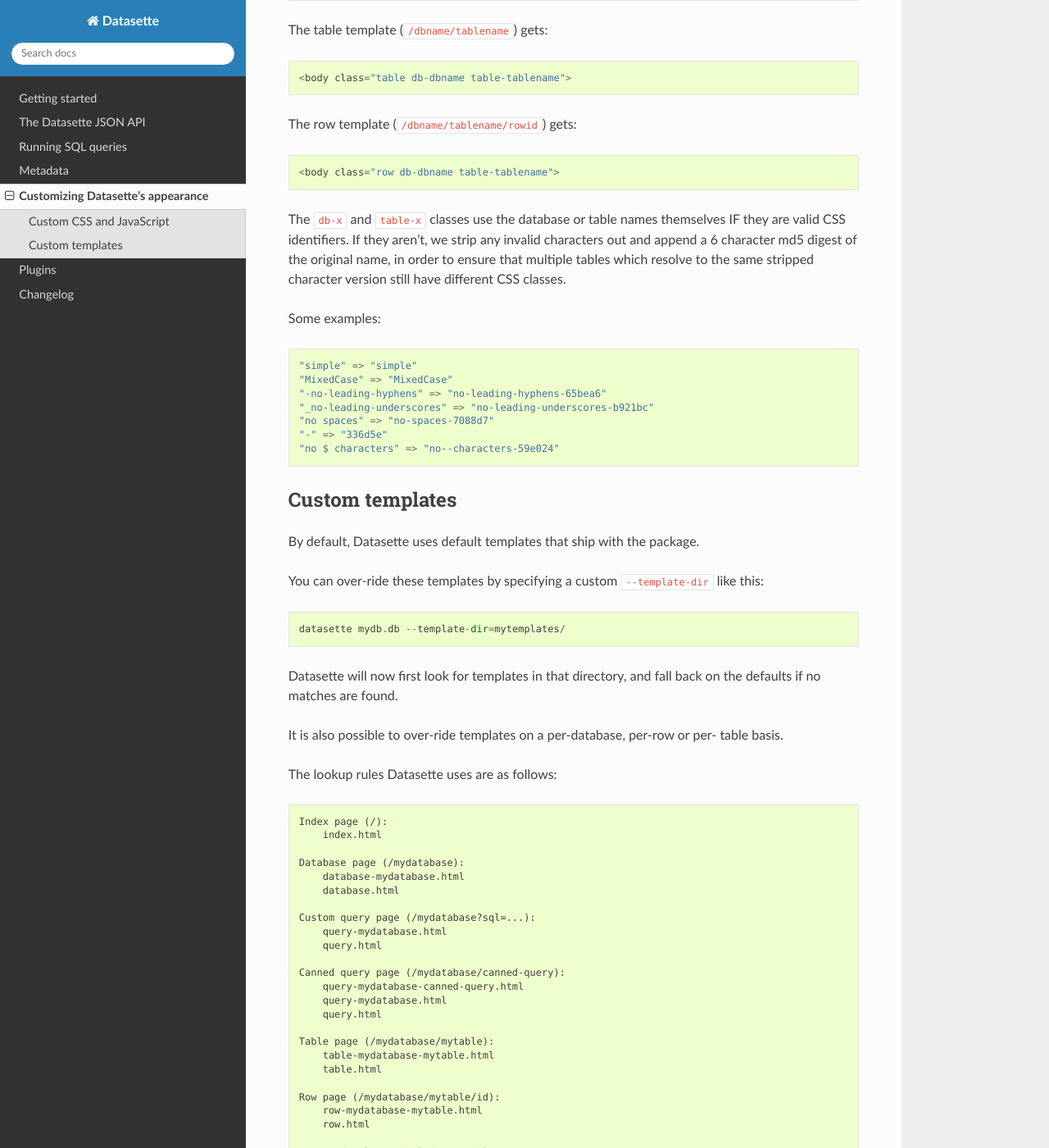
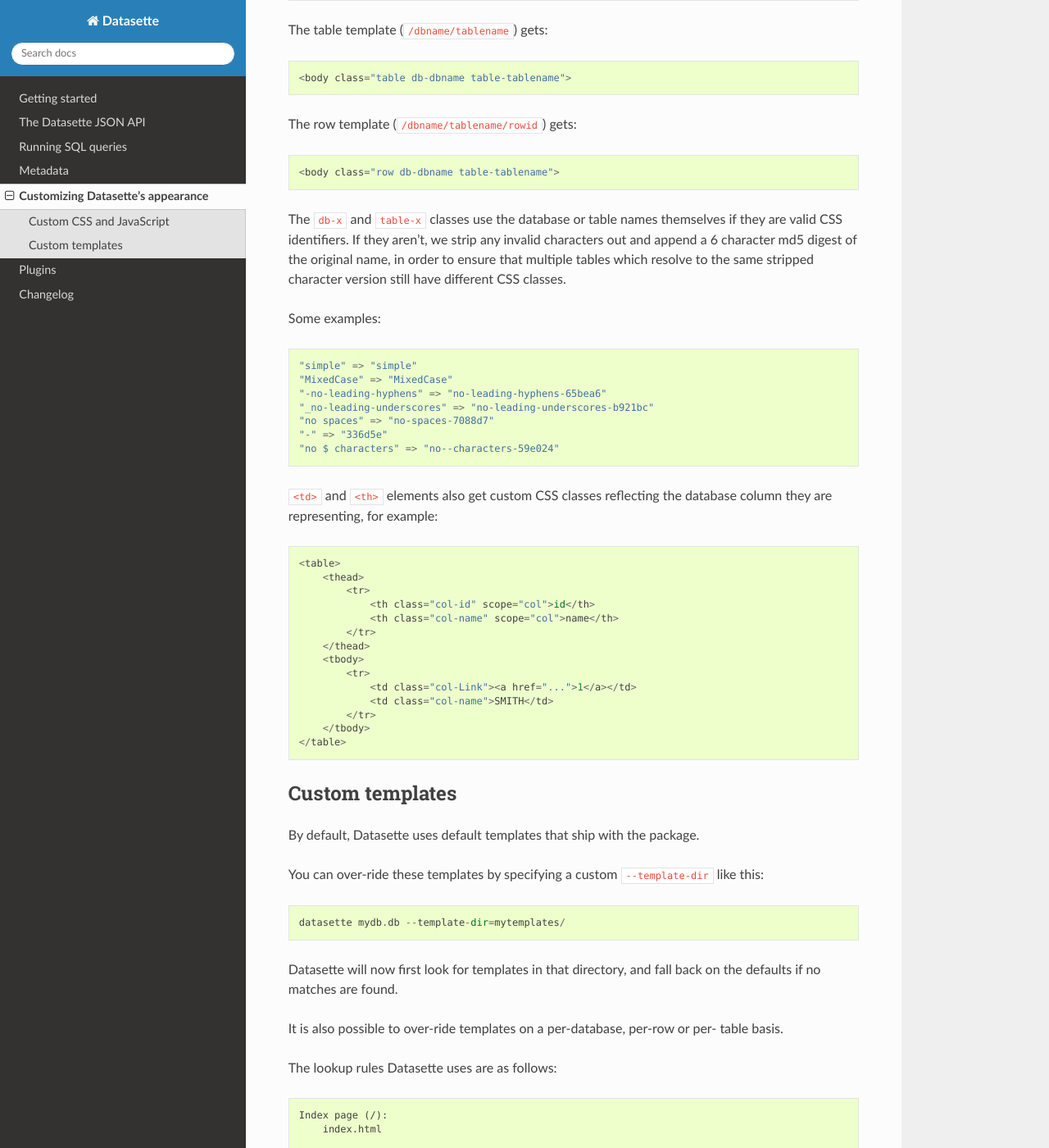
Before and after one commit to simonw/datasette, a Sphinx documentation site: the page built from docs/custom_templates.rst, in a window 1280 px wide and 1400 px high, scrolled down 1437 px. Shown: the whole window at 82% size. Built offline with Sphinx 7.4.7 and the Read the Docs theme 2.0.0, drawn with Linux system fonts in a browser that asks for light colours.

Commit message:
<th> now gets class="col-X" - plus added col-X documentation
Refs #209

```diff
--- a/docs/custom_templates.rst
+++ b/docs/custom_templates.rst
@@ -66,7 +66,7 @@
 
     <body class="row db-dbname table-tablename">
 
-The ``db-x`` and ``table-x`` classes use the database or table names themselves IF
+The ``db-x`` and ``table-x`` classes use the database or table names themselves if
 they are valid CSS identifiers. If they aren't, we strip any invalid
 characters out and append a 6 character md5 digest of the original name, in
 order to ensure that multiple tables which resolve to the same stripped
@@ -82,6 +82,23 @@
     "-" => "336d5e"
     "no $ characters" => "no--characters-59e024"
 
+``<td>`` and ``<th>`` elements also get custom CSS classes reflecting the
+database column they are representing, for example::
+
+    <table>
+        <thead>
+            <tr>
+                <th class="col-id" scope="col">id</th>
+                <th class="col-name" scope="col">name</th>
+            </tr>
+        </thead>
+        <tbody>
+            <tr>
+                <td class="col-Link"><a href="...">1</a></td>
+                <td class="col-name">SMITH</td>
+            </tr>
+        </tbody>
+    </table>
 
 Custom templates
 ----------------
```
Also changed, not shown: 3 other files.
